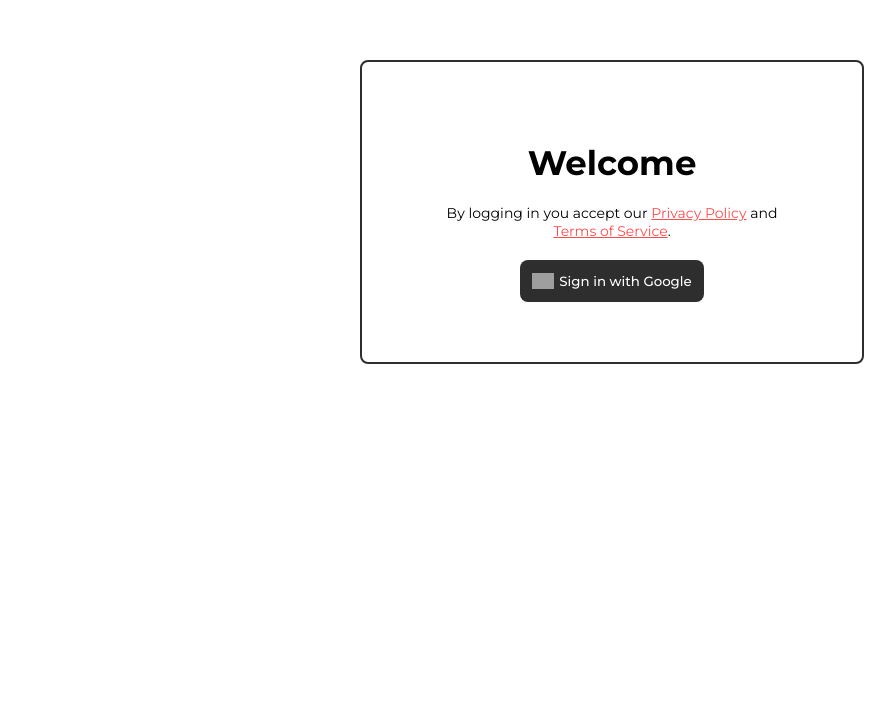
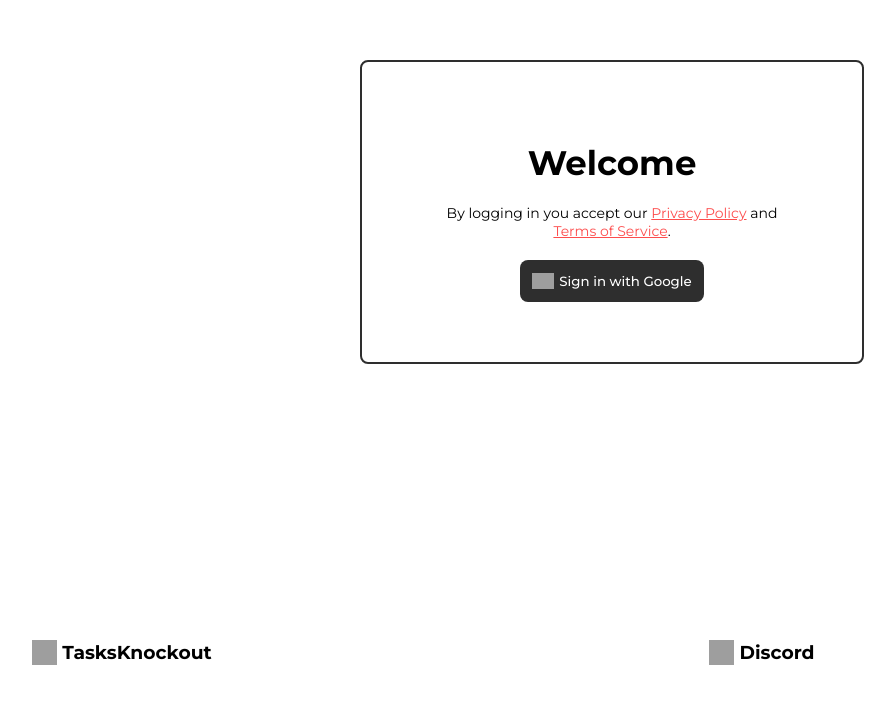
Before and after one commit to listentothefrog/tasksknockout, a React (Create React App) app: page / in a window 1280 px wide. Shown: the part 188-892 px from the top of the page, without its empty margins (28-923 px from the left). Before the commit the page ends 800 px from the top, so only its background shows below. Built offline with nearby package versions, Linux system fonts and the light colour scheme; grey boxes are pictures that could not be loaded.

Commit message:
Linked to Footer component

```diff
--- a/src/App.js
+++ b/src/App.js
@@ -1,10 +1,12 @@
 import React from 'react'
 import Auth from './Components/Auth/Auth'
+import Footer from "./Components/Footer/Footer"
 
 function App() {
     return (
         <div>
             <Auth />
+            <Footer />
         </div>
     )
 }
```
